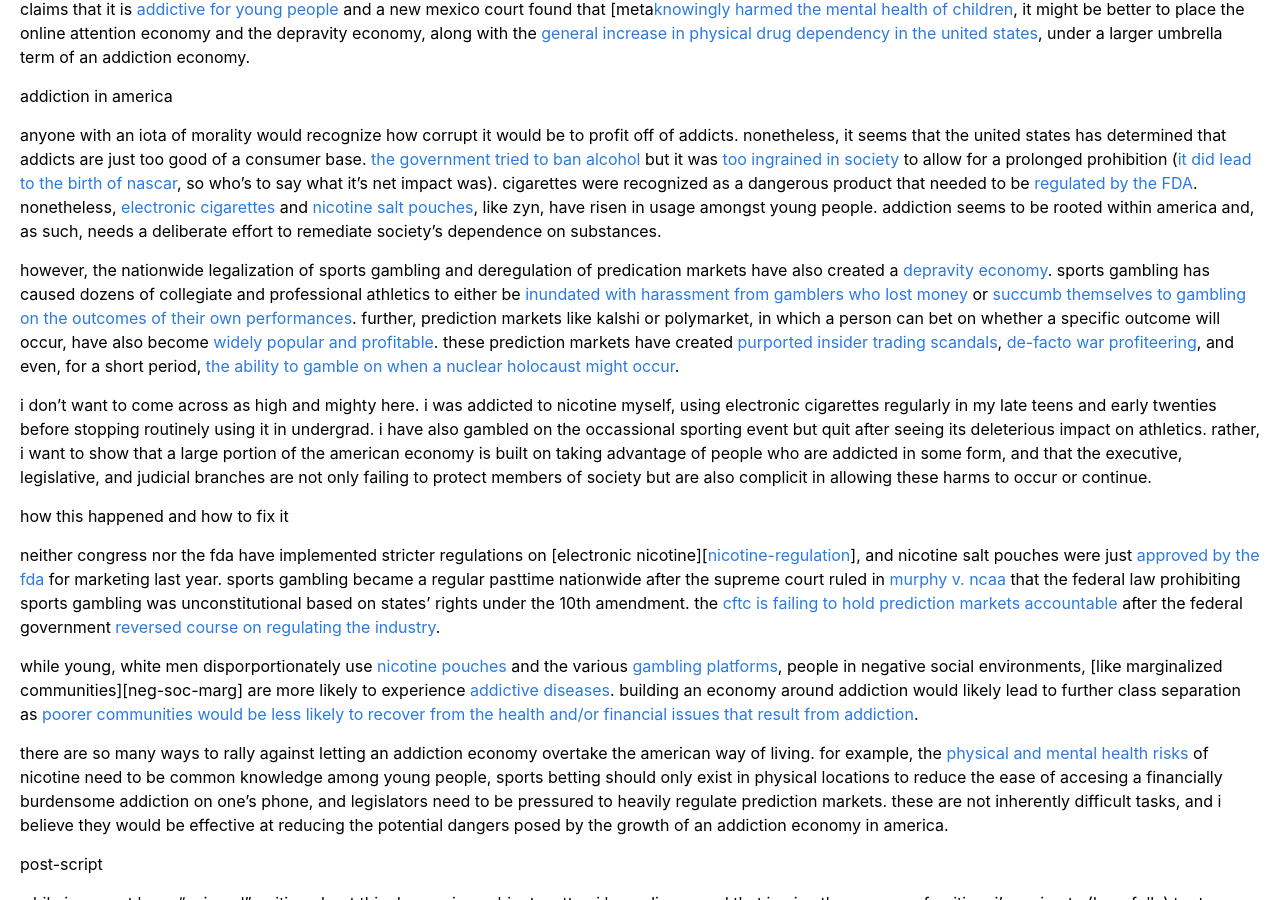
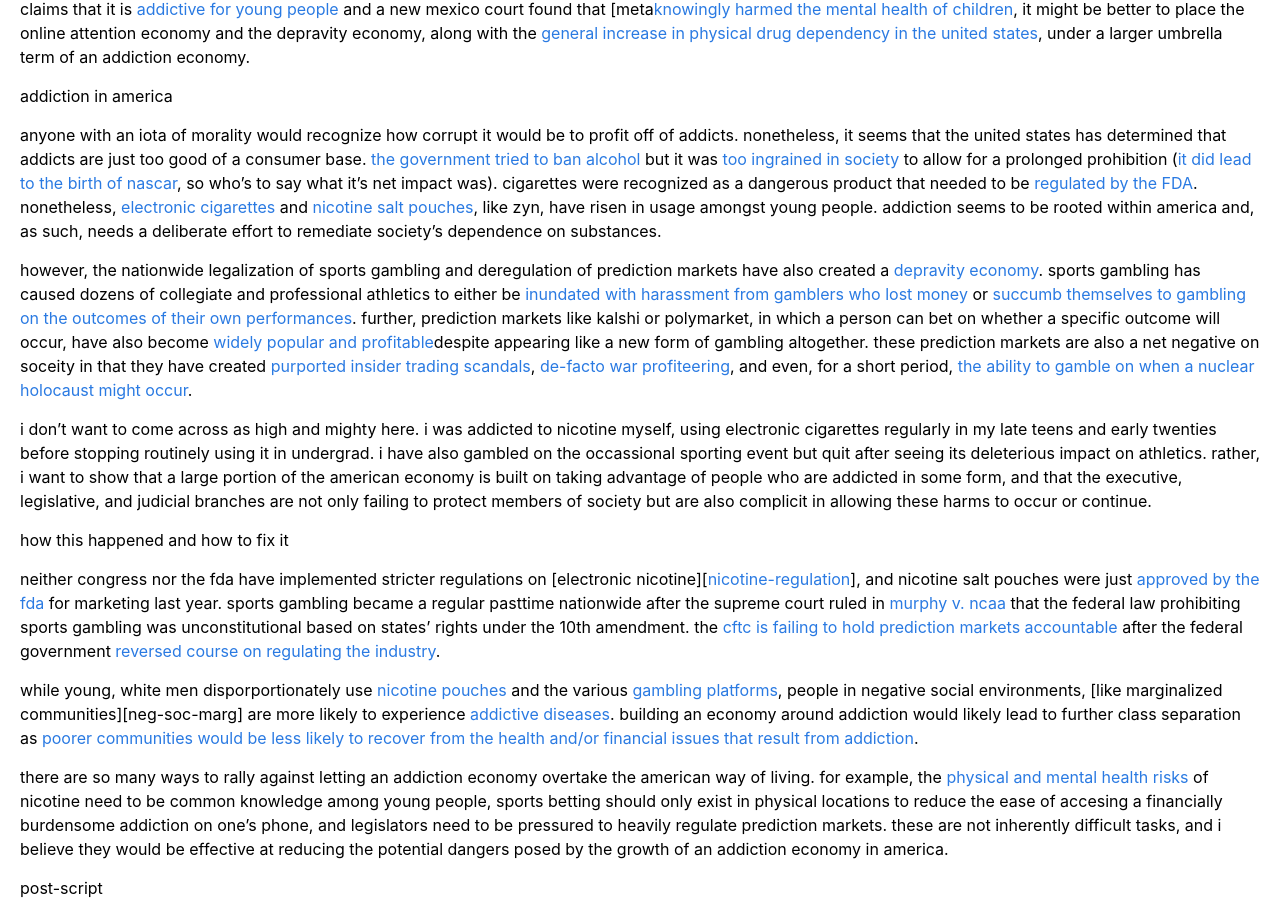
Before and after one commit to omstegall/owen-stegall, a Jekyll site: the page built from pages/blogs/03-31-26.markdown, in a window 1280 px wide and 900 px high, scrolled down 500 px. Built offline with Jekyll 4.4.1, drawn with Linux system fonts in a browser that asks for light colours; part of the change alters nothing that is shown.

Commit message:
minor changes to blog

```diff
--- a/pages/blogs/03-31-26.markdown
+++ b/pages/blogs/03-31-26.markdown
@@ -18,7 +18,7 @@ i think it's good that society is coming to terms with technology's place in our
 
 anyone with an iota of morality would recognize how corrupt it would be to profit off of addicts. nonetheless, it seems that the united states has determined that addicts are just too good of a consumer base. [the government tried to ban alcohol][18th-amdt] but it was [too ingrained in society][21st-amdt] to allow for a prolonged prohibition ([it did lead to the birth of nascar][nascar-wiki], so who's to say what it's net impact was). cigarettes were recognized as a dangerous product that needed to be [regulated by the FDA][fda-regulation]. nonetheless, [electronic cigarettes][e-cigs-youth] and [nicotine salt pouches][nicotine-pouch-youth], like zyn, have risen in usage amongst young people. addiction seems to be rooted within america and, as such, needs a deliberate effort to remediate society's dependence on substances.
 
-however, the nationwide legalization of sports gambling and deregulation of predication markets have also created a [depravity economy][dep-econ]. sports gambling has caused dozens of collegiate and professional athletics to either be [inundated with harassment from gamblers who lost money][ncaa-harassment] or [succumb themselves to gambling on the outcomes of their own performances][insider-gambling]. further, prediction markets like kalshi or polymarket, in which a person can bet on whether a specific outcome will occur, have also become [widely popular and profitable][pm-popular]. these prediction markets have created [purported insider trading scandals][pm-insider-trading], [de-facto war profiteering][war-profiteering], and even, for a short period, [the ability to gamble on when a nuclear holocaust might occur][nuclear-holocaust].
+however, the nationwide legalization of sports gambling and deregulation of prediction markets have also created a [depravity economy][dep-econ]. sports gambling has caused dozens of collegiate and professional athletics to either be [inundated with harassment from gamblers who lost money][ncaa-harassment] or [succumb themselves to gambling on the outcomes of their own performances][insider-gambling]. further, prediction markets like kalshi or polymarket, in which a person can bet on whether a specific outcome will occur, have also become [widely popular and profitable][pm-popular]despite appearing like a new form of gambling altogether. these prediction markets are also a net negative on soceity in that they have created [purported insider trading scandals][pm-insider-trading], [de-facto war profiteering][war-profiteering], and even, for a short period, [the ability to gamble on when a nuclear holocaust might occur][nuclear-holocaust].
 
 i don't want to come across as high and mighty here. i was addicted to nicotine myself, using electronic cigarettes regularly in my late teens and early twenties before stopping routinely using it in undergrad. i have also gambled on the occassional sporting event but quit after seeing its deleterious impact on athletics. rather, i want to show that a large portion of the american economy is built on taking advantage of people who are addicted in some form, and that the executive, legislative, and judicial branches are not only failing to protect members of society but are also complicit in allowing these harms to occur or continue.
 
@@ -44,11 +44,11 @@ while i may not have "enjoyed" writing about this depressing subject matter, i h
 [fda-regulation]: https://en.wikipedia.org/wiki/Regulation_of_tobacco_by_the_U.S._Food_and_Drug_Administration
 [e-cigs-youth]: https://pmc.ncbi.nlm.nih.gov/articles/PMC7023954/
 [nicotine-pouch-youth]: https://hub.jhu.edu/2024/03/08/zyn-nicotine-pouch-tory-spindle/
-[dep-econ]: https://www.404media.co/with-iran-war-kalshi-and-polymarket-bet-that-the-depravity-economy-has-no-bottom/#:~:text=All%20of%20this%20is%20part,to%20get%20into%20prediction%20markets.
+[dep-econ]: https://www.404media.co/with-iran-war-kalshi-and-polymarket-bet-that-the-depravity-economy-has-no-bottom/
 [ncaa-harassment]: https://www.espn.com/college-sports/story/_/id/41665899/study-angry-bettors-growing-abuse-ncaa-athletes
 [insider-gambling]: https://www.espn.com/espn/betting/story/_/id/39908218/a-line-sports-gambling-scandals-2018
 [pm-insider-trading]: https://yourbrainonmoney.substack.com/p/someone-made-90k-betting-on-iran
-[war-profiteering]: https://www.404media.co/with-iran-war-kalshi-and-polymarket-bet-that-the-depravity-economy-has-no-bottom/
+[war-profiteering]: https://www.bbc.com/news/articles/cjwz8051y0lo
 [pm-popular]: https://defirate.com/news/kalshi-hits-12b-polymarket-10b-all-time-highs-march-ncaa-tournament-surge/
 [nuclear-holocaust]: https://www.404media.co/polymarket-pulls-bet-on-nuclear-detonation-in-2026/
 [nicotine-regulation]: https://www.congress.gov/crs-product/R48483#_Toc195009039
```
